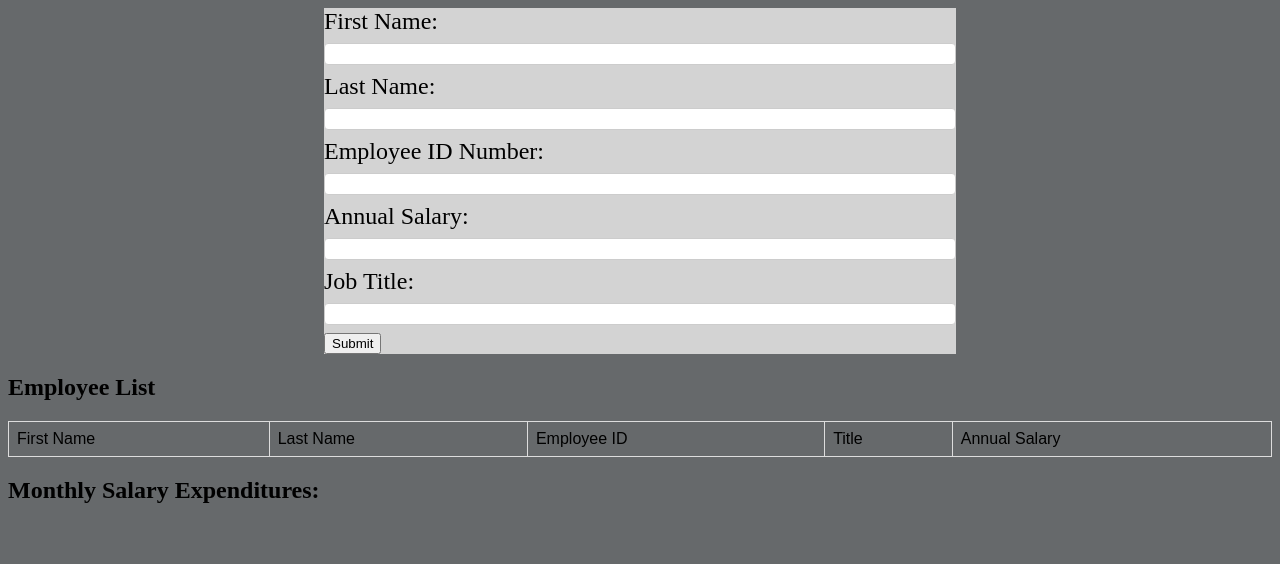
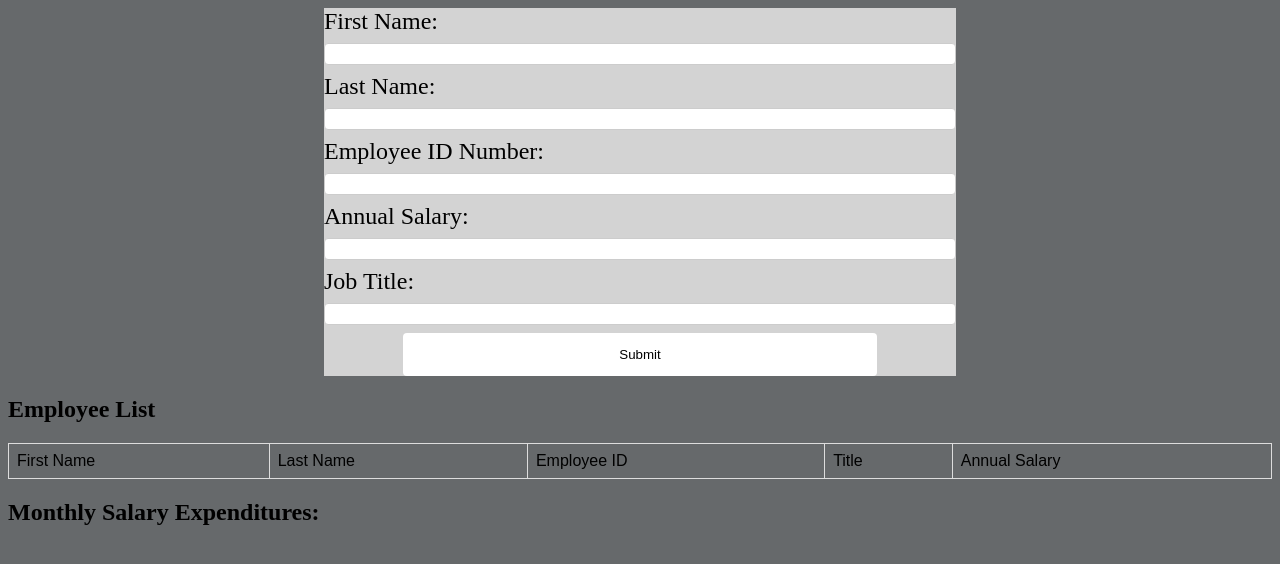
Before and after one commit to ImJustVon/weekend_challenge1, a plain HTML site: page index.html in a window 1280 px wide. Drawn offline with Linux system fonts and the light colour scheme.

Commit message:
add style

```diff
--- a/stylesheet.css
+++ b/stylesheet.css
@@ -31,20 +31,22 @@ input {
     font-size: inherit;
 }
 
-input[type=submit] {
-    width: 100%;
-    background-color: #4CAF50;
-    color: white;
+button[type=submit] {
+    width: 75%;
+
     padding: 14px 20px;
-    margin: 8px 0;
+    margin: 0 auto;
     border: none;
     border-radius: 4px;
     cursor: pointer;
+    display: block;
+    background-color: white;
+}
+button[type=submit]:hover{
+    background: lightblue;
 }
 
-input[type=submit]:hover {
-    background-color: #45a049;
-}
+
 #form {
     width: 50%;
     margin: auto;
```
